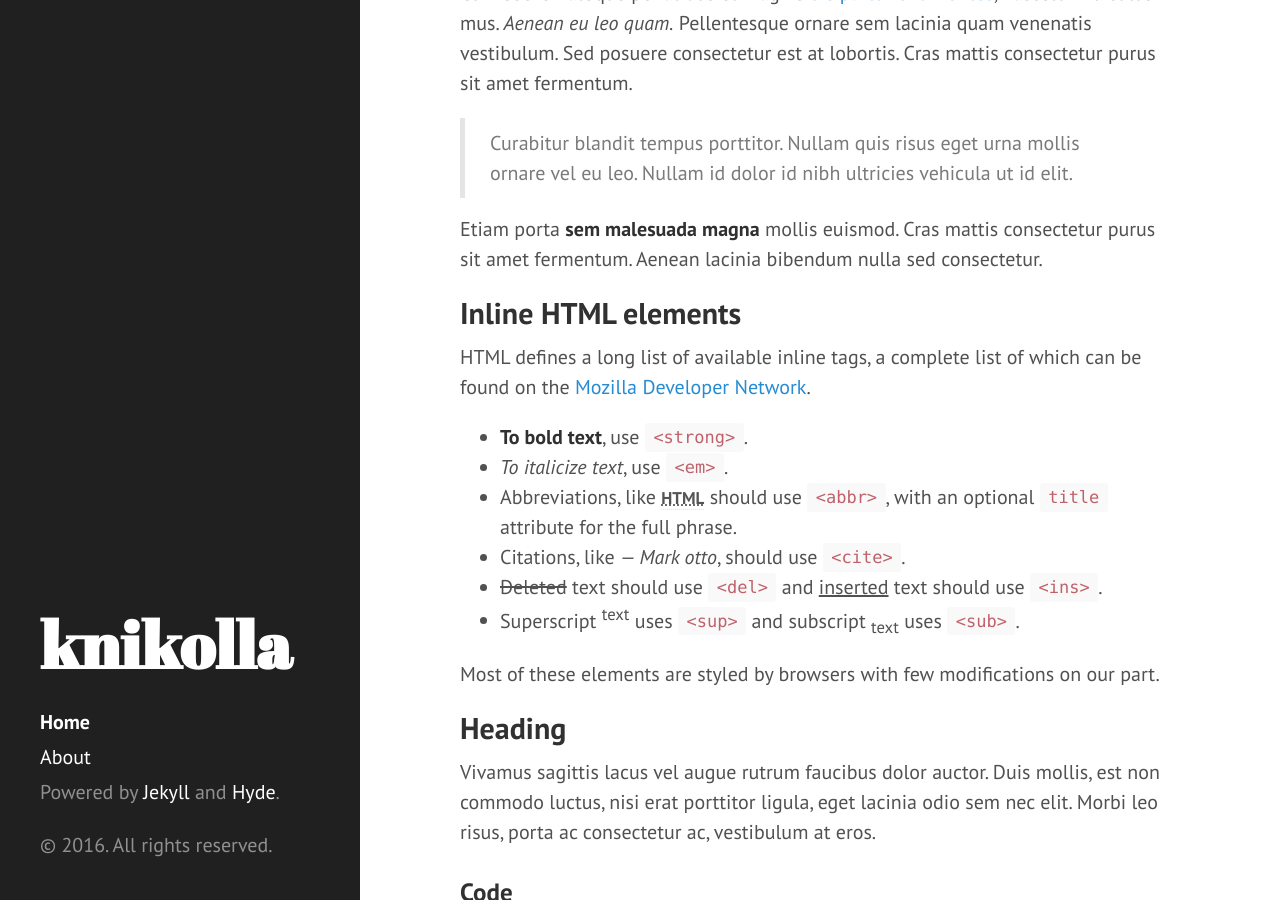
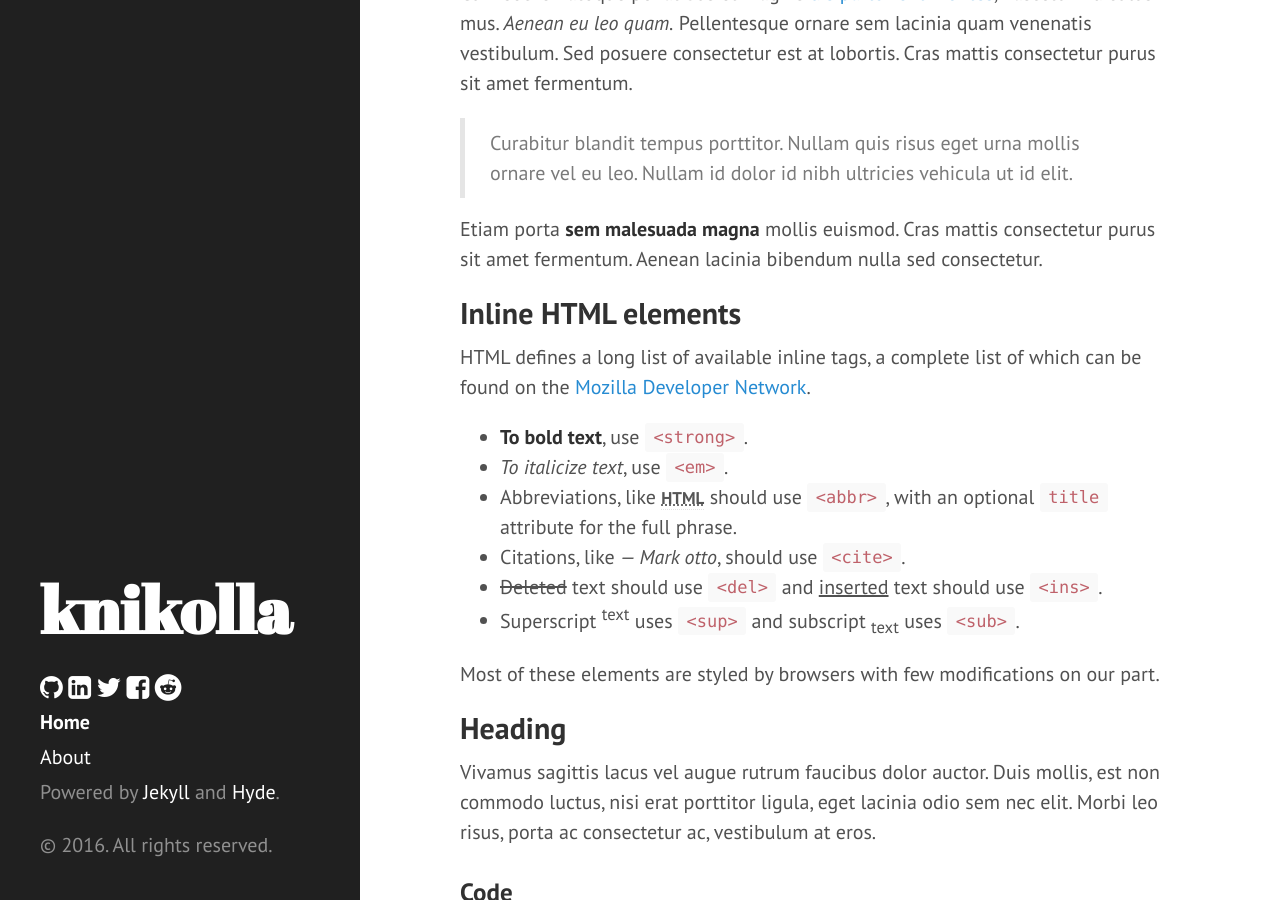
Before and after one commit to knikolla/knikolla.github.io, a Jekyll site: the page built from index.html, in a window 1280 px wide and 900 px high, scrolled down 322 px. Built offline with Jekyll 4.4.1, drawn with Linux system fonts in a browser that asks for light colours; nearby versions of some CDN libraries; Markdown is read by kramdown in place of the engine named in the settings; the list of posts is cut into pages by our own code.

Commit message:
Added social icons with links.

```diff
--- a/_includes/head.html
+++ b/_includes/head.html
@@ -19,6 +19,7 @@
   <link rel="stylesheet" href="{{ site.baseurl }}public/css/syntax.css">
   <link rel="stylesheet" href="{{ site.baseurl }}public/css/hyde.css">
   <link rel="stylesheet" href="http://fonts.googleapis.com/css?family=PT+Sans:400,400italic,700|Abril+Fatface">
+  <link rel="stylesheet" href="https://maxcdn.bootstrapcdn.com/font-awesome/4.5.0/css/font-awesome.min.css">
 
   <!-- Icons -->
   <link rel="apple-touch-icon-precomposed" sizes="144x144" href="{{ site.baseurl }}public/apple-touch-icon-144-precomposed.png">
--- a/_includes/sidebar.html
+++ b/_includes/sidebar.html
@@ -10,6 +10,14 @@
     </div>
 
     <nav class="sidebar-nav">
+      <span class="sidebar-nav-item">
+        <a href="https://github.com/knikolla"><i class="fa fa-lg fa-github"></i></a>
+        <a href="https://linkedin.com/in/knikolla"><i class="fa fa-lg fa-linkedin-square"></i></a>
+        <a href="https://twitter.com/KriNikolla"><i class="fa fa-lg fa-twitter"></i></a>
+        <a href="https://facebook.com/nikollakristi"><i class="fa fa-lg fa-facebook-square"></i></a>
+        <a href="https://reddit.com/u/knikolla"><i class="fa fa-lg fa-reddit"></i></a>
+      </span>
+
       <a class="sidebar-nav-item{% if page.url == site.baseurl %} active{% endif %}" href="{{ site.baseurl }}">Home</a>
 
       {% comment %}
```
